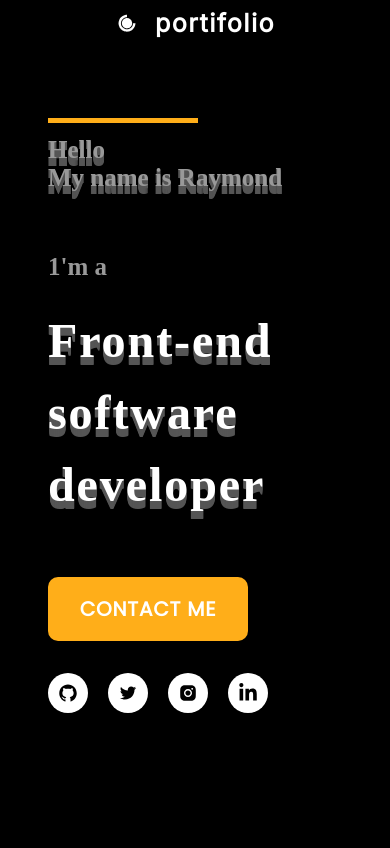
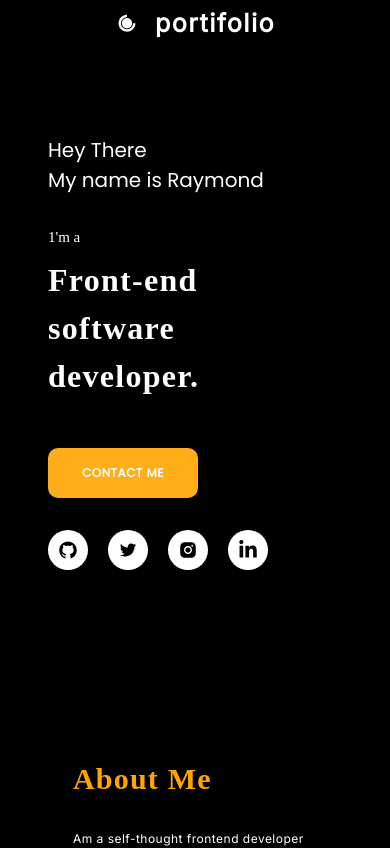
Before and after one commit to Raymondkingjnr/my-portfolio2, a React (Create React App) app: page / in a window 390 px wide. Shown: the top 848 px of the page. Built offline with nearby package versions, Linux system fonts and the light colour scheme; a web font is replaced by a local one.

Commit message:
modified:   src/components/herocomponents/Hero.jsx 	modified:   src/components/herocomponents/hero.css 	modified:   src/components/servicecomponents/Service.jsx

```diff
--- a/src/components/herocomponents/Hero.jsx
+++ b/src/components/herocomponents/Hero.jsx
@@ -6,14 +6,13 @@ function Hero() {
   return (
     <div className="section-width ">
       <div className="portfolio__hero-text slide-in-left ">
-        <div className="portfolio-line"></div>
-        <h2 className="text-shadow-pop-bottom">
-          Hello <br />
+        <h2>
+          Hey There <br />
           My name is Raymond
         </h2>
-        <h2>1'm a</h2>
-        <p className="text-shadow-pop-bottom">
-          Front-end <br /> software <br /> developer
+        <h1>1'm a</h1>
+        <p className="">
+          Front-end <br /> software <br /> developer.
         </p>
         <button className="portfolio-btn btn heartbeat" id="section--form_sec">
           <a href="#contact">Contact Me</a>
--- a/src/components/herocomponents/hero.css
+++ b/src/components/herocomponents/hero.css
@@ -11,19 +11,25 @@
   flex-direction: column;
 }
 .portfolio__hero-text h2 {
-  font-weight: 800;
-  font-size: 45px;
+  font-weight: 500;
+  font-size: 25px;
+  font-family: "poppins";
+  color: #fff;
+}
+.portfolio__hero-text h1 {
+  font-weight: 300;
+  font-size: 30px;
   font-family: "Tilt Prism";
-  color: #999999;
+  color: #fff;
 }
 .portfolio__hero-text p {
   font-family: "Tilt Prism";
-  line-height: 10rem;
+  line-height: 8.5rem;
   margin-top: 0;
   letter-spacing: 0.04em;
   font-weight: 900;
   text-align: center;
-  font-size: 10rem;
+  font-size: 7rem;
   margin-bottom: 3rem;
   color: #fff;
   padding-left: 0;
@@ -93,11 +99,15 @@
   }
   .portfolio__hero-text p {
     text-align: left;
-    line-height: 9rem;
-    font-size: 8rem;
+    line-height: 5rem;
+    font-size: 5.5rem;
   }
   .portifolio-img_section {
     margin-top: 3rem;
+  }
+
+  .portfolio__hero-text h2 {
+    font-size: 2rem;
   }
 }
 @media screen and (max-width: 600px) {
@@ -112,13 +122,16 @@
     align-items: flex-start;
   }
   .portfolio__hero-text h2 {
-    font-size: 25px;
-    margin-bottom: 2rem;
+    font-size: 20px;
+    margin-bottom: 1.5rem;
   }
   .portfolio__hero-text {
     padding-left: 2rem;
   }
 
+  .portfolio__hero-text p {
+    font-size: 2.5rem;
+  }
   .portfolio-line {
     width: 150px;
   }
@@ -130,9 +143,17 @@
   }
 }
 
-@media screen and (max-width: 480px) {
+@media screen and (max-width: 450px) {
   .portfolio__hero-text p {
-    font-size: 3rem;
-    line-height: 4.5rem;
+    font-size: 2rem;
+    line-height: 3rem;
+  }
+  .portfolio__hero-text h1 {
+    font-size: 15px;
+  }
+  .portfolio-btn {
+    padding: 5px;
+    width: 150px;
+    font-size: 12px;
   }
 }
--- a/src/components/servicecomponents/Service.jsx
+++ b/src/components/servicecomponents/Service.jsx
@@ -1,7 +1,6 @@
 import React from "react";
 import { FaCode, FaFirefoxBrowser } from "react-icons/fa";
 import { MdDesignServices } from "react-icons/md";
-import { BsBrowserChrome } from "react-icons/bs";
 import "./service.css";
 function Service() {
   return (
```
